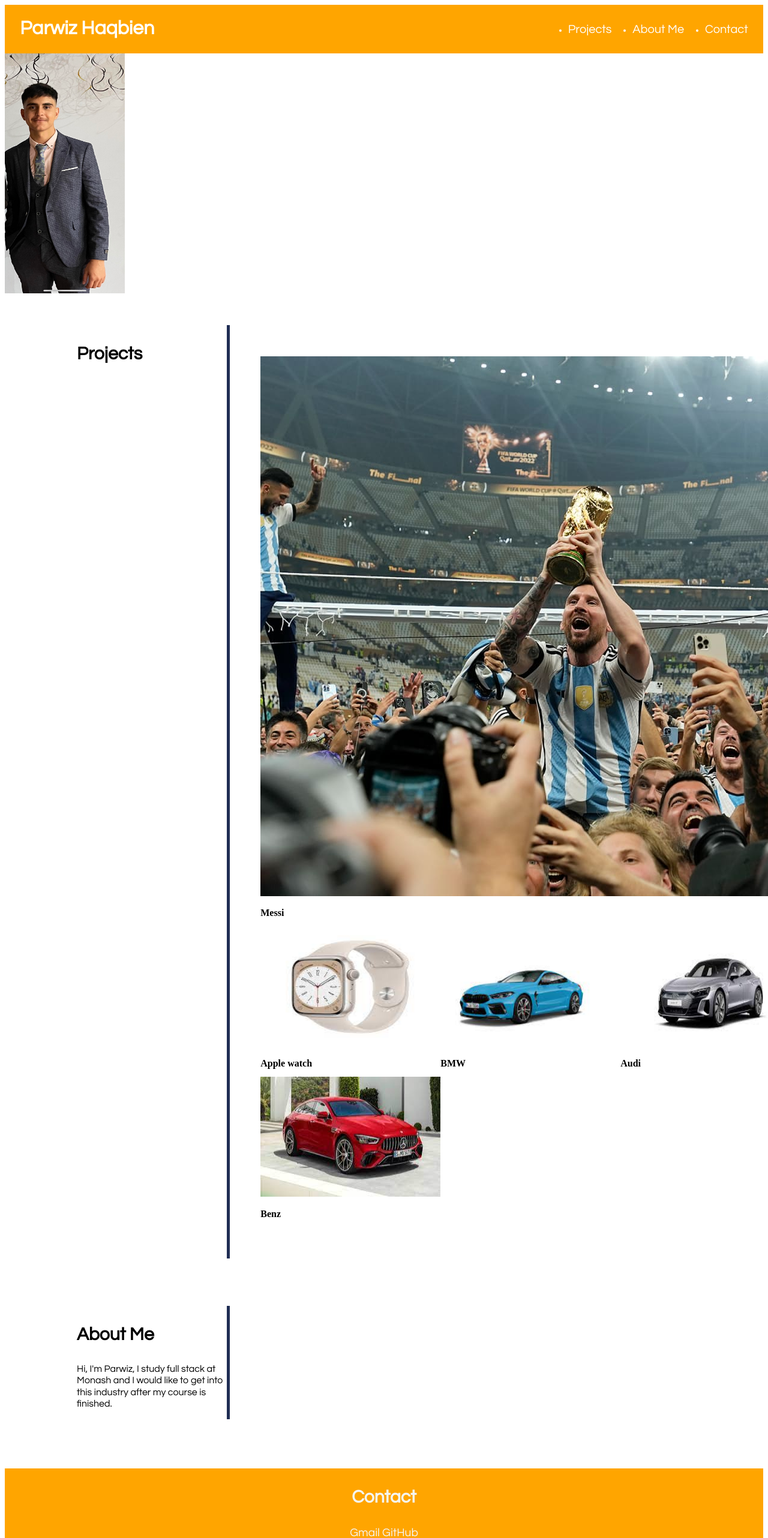
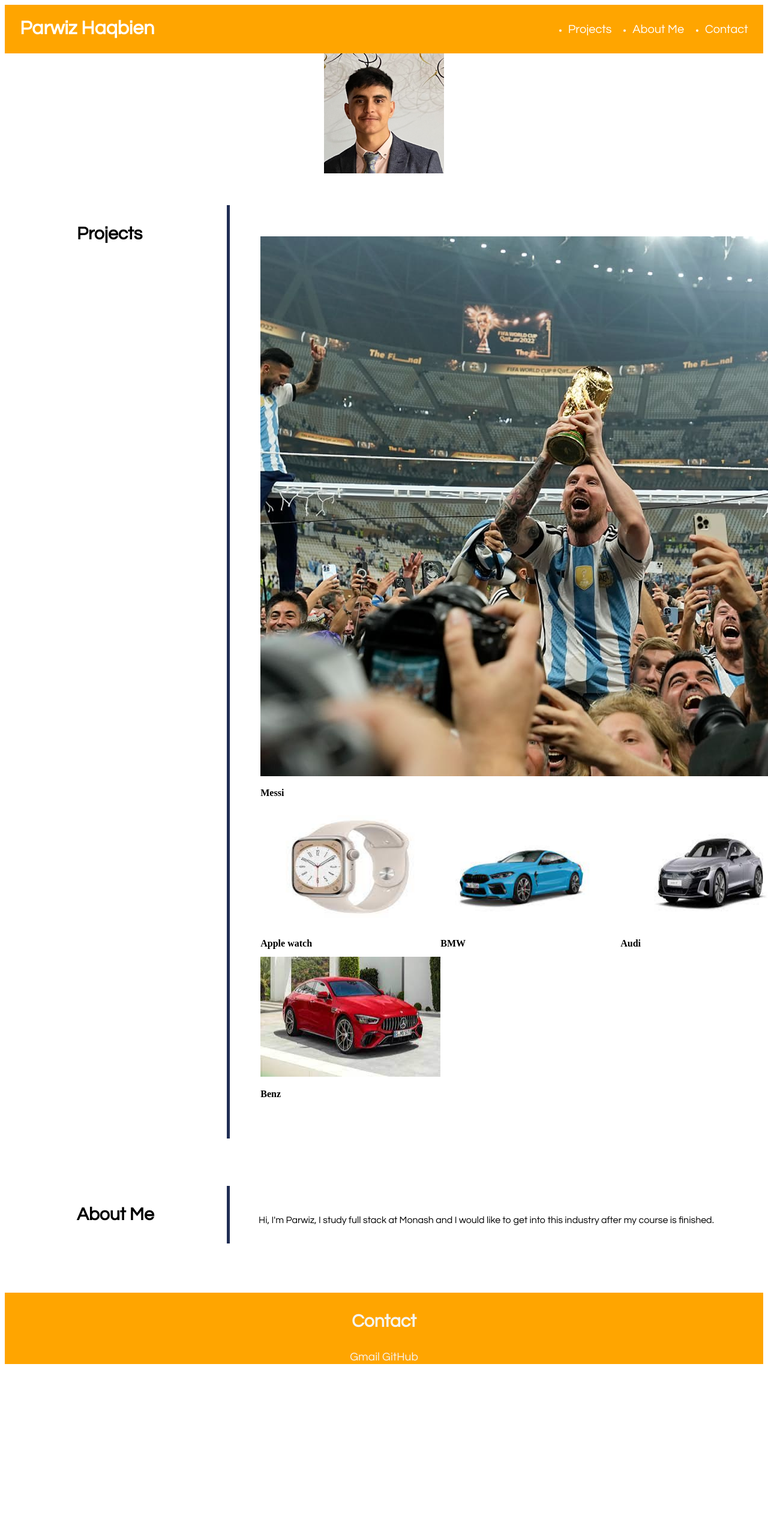
Before and after one commit to Parwiz-Haqbien/Professional-Portfolio, a plain HTML site: page index.html in a window 1280 px wide. Shown: the top 2564 px of the page at 60% size. After the commit the page ends 2282 px from the top, so only its background shows below. Drawn offline with Linux system fonts and the light colour scheme.

Commit message:
lowered the size of the avatar

```diff
--- a/Assets/css/style.css
+++ b/Assets/css/style.css
@@ -23,6 +23,11 @@ body {
   h3 {
     font-size: 30px;
   }
+  p {
+    position: relative;
+    top: 2rem;
+    left: 3rem;
+  }
 
   nav ul {
     display: flex;
@@ -39,7 +44,11 @@ body {
   nav a:hover {
     color: #1f2d53;
   }
+ .avatar {
+    display: block;
+    margin: 0px auto;
 
+ }
 
   main {
     display: inline-block;
--- a/index.html
+++ b/index.html
@@ -19,7 +19,7 @@
         </nav>
     </header>
     <article class="avatar">
-        <img src="./Assets/images/parwiz.jpg " height="400" width="200" alt="Photo of my for the Portfolio"/>
+        <img src="./Assets/images/parwiz.png " height="200" width="200" alt="Photo of my for the Portfolio"/>
     </article>
 
     <main>
@@ -77,8 +77,8 @@
            <!-- Left hand section headers-->
         <section id= "contact" class="column">
             <h3>About Me</h3>
-            <p>Hi, I'm Parwiz, I study full stack at Monash and I would like to get into this industry after my course is finished. </p>
         </section>
+        <p>Hi, I'm Parwiz, I study full stack at Monash and I would like to get into this industry after my course is finished. </p>
 
         </section>
     </main>
```
Also changed, not shown: Assets/images/parwiz.jpg (deleted), Assets/images/parwiz.png (added).
